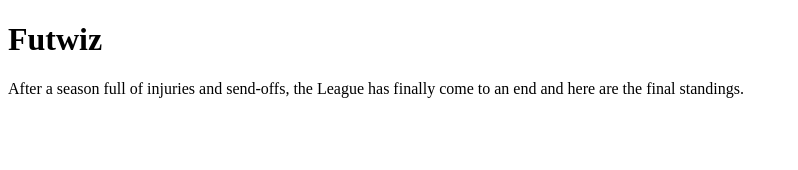
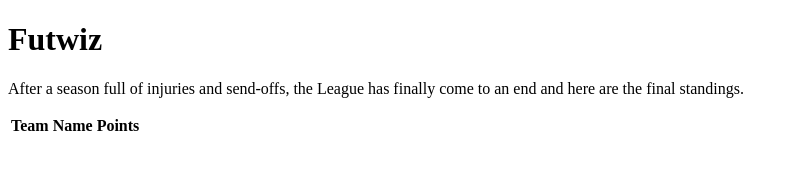
Before and after one commit to brianmuganda/html_tables_project, a plain HTML site: page index.html in a window 1280 px wide. Shown: the whole page, without its empty margins (0-798 px from the left). Drawn offline with Linux system fonts and the light colour scheme.

Commit message:
add tr and th elements

```diff
--- a/index.html
+++ b/index.html
@@ -11,7 +11,10 @@
             After a season full of injuries and send-offs, the League has finally come to an end and here are the final standings.
         </p>
         <table>
-
+            <tr>
+                <th>Team Name</th>
+                <th>Points</th>
+            </tr>
         </table>
     </body>
 </html>
```
